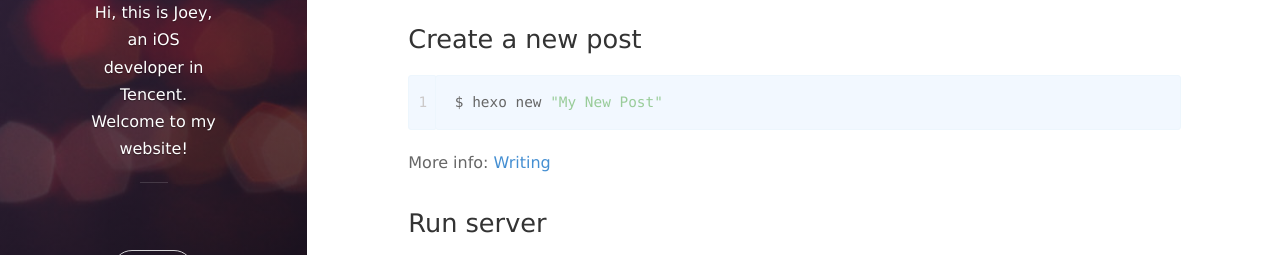
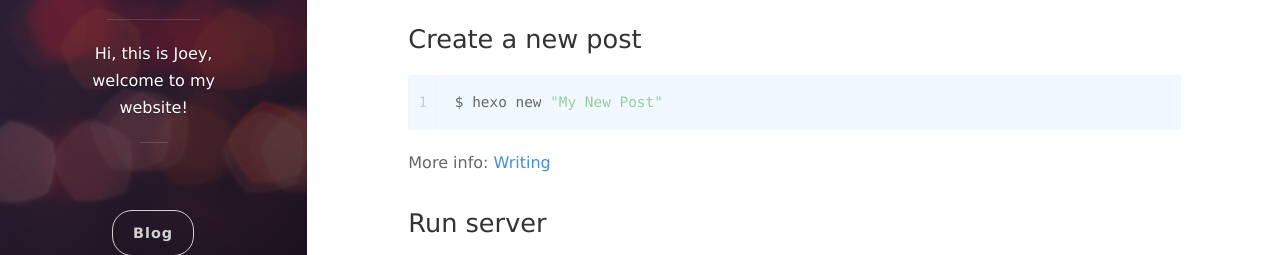
Before and after one commit to Joeyqiushi/Joeyqiushi.github.io, a plain HTML site: page 2017/12/01/hello-world/index.html in a window 1280 px wide. Shown: the part 324-579 px from the top of the page. Drawn offline with nearby package versions, Linux system fonts and the light colour scheme; some packages are replaced by stand-ins of ours; a script that the page names is missing.

Commit message:
Site updated: 2020-02-08 22:24:03

```diff
--- a/2017/12/01/hello-world/index.html
+++ b/2017/12/01/hello-world/index.html
@@ -12,15 +12,15 @@
     <meta name="apple-mobile-web-app-status-bar-style" content="black-translucent">
     <meta name="viewport" content="width=device-width, initial-scale=1, maximum-scale=1">
 
-    <meta name="description" content="Hi, this is Joey, an iOS developer in Tencent. Welcome to my website!">
+    <meta name="description" content="Hi, this is Joey, welcome to my website!">
 
     <meta name="twitter:card" content="summary">
     <meta name="twitter:title" content="Hello World | Joey Xu">
-    <meta name="twitter:description" content="Hi, this is Joey, an iOS developer in Tencent. Welcome to my website!">
+    <meta name="twitter:description" content="Hi, this is Joey, welcome to my website!">
 
     <meta property="og:type" content="article">
     <meta property="og:title" content="Hello World | Joey Xu">
-    <meta property="og:description" content="Hi, this is Joey, an iOS developer in Tencent. Welcome to my website!">
+    <meta property="og:description" content="Hi, this is Joey, welcome to my website!">
 
 
     <meta name="author" content="Joey Xu">
@@ -60,7 +60,7 @@
         <span class="panel-cover__subtitle panel-subtitle">人淡如菊</span>
 
         <hr class="panel-cover__divider" />
-        <p class="panel-cover__description">Hi, this is Joey, an iOS developer in Tencent. Welcome to my website!</p>
+        <p class="panel-cover__description">Hi, this is Joey, welcome to my website!</p>
         <hr class="panel-cover__divider panel-cover__divider--secondary" />
 
         <div class="navigation-wrapper">
```
Also changed, not shown: 2018/09/07/FirstNight/index.html (+4 -4 lines), archives/2017/12/index.html (+4 -4 lines), archives/2017/index.html (+4 -4 lines), archives/2018/09/index.html (+4 -4 lines), archives/2018/index.html (+4 -4 lines), archives/index.html (+4 -4 lines), index.html (+4 -4 lines), tags/Tutorial/index.html (+4 -4 lines).
